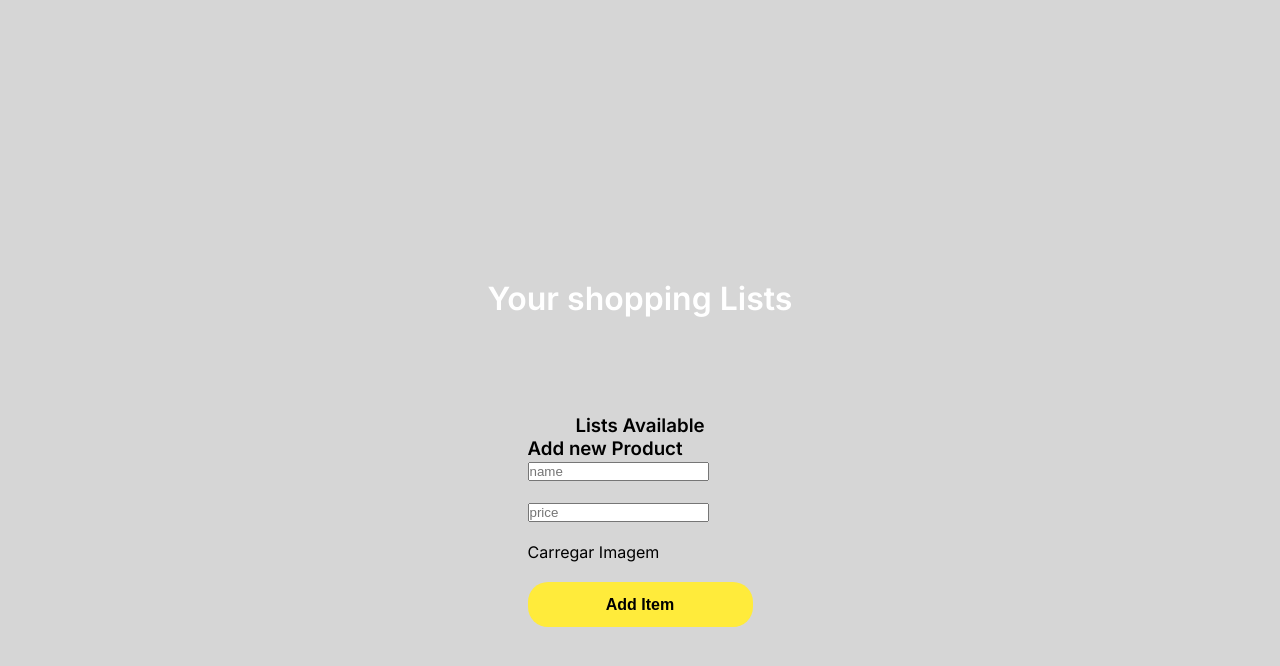
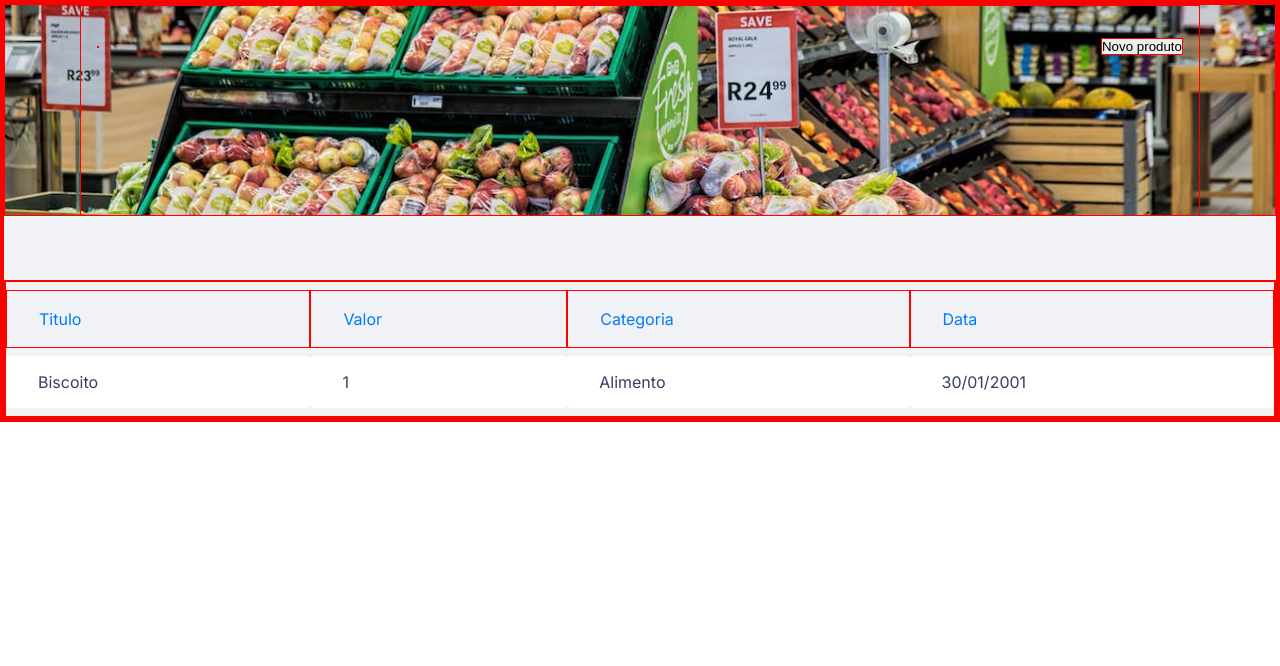
Before and after one commit to marclipe/grocery-list, a React (Create React App) app: page / in a window 1280 px wide. Shown: the top 666 px of the page. Built offline with nearby package versions, Linux system fonts and the light colour scheme.

Commit message:
STart Home and Products table

```diff
--- a/src/components/AddItem/AddItem.tsx
+++ /dev/null
@@ -1,75 +0,0 @@
-import { useContext, useState } from "react"
-import { ItemContext } from "../../context/contextItem"
-
-export const AddItem = () => {
-  const { dispatchUserEvent } = useContext(ItemContext);
-  const [ name, setName ] = useState('');
-  const [ price, setPrice ] = useState('');
-  const [ image, setImage ] = useState('')
-
-  const handleAddItem = () => {
-    const item = { id: Math.random(), name, price, image };
-    dispatchUserEvent({
-      type: 'ADD_ITEM',
-      payload: {newItem: item}
-    })
-  }
-
-  return (
-    <div>
-      <h3>Add new Product</h3>
-      <div>
-        <input
-          type="text"
-          value={name}
-          id="name"
-          onChange={(e) => {
-            setName(e.target.value);
-          }}
-          placeholder="name"
-        />
-      </div>
-      <br />
-      <div>
-        <input
-          type="text"
-          value={price}
-          id="price"
-          onChange={(e) => {
-            setPrice(e.target.value);
-          }}
-          placeholder="price"
-        />
-      </div>
-      <br />
-      <div>
-        <label htmlFor="imageUpload" className="custom-file-upload">
-          <span>Carregar Imagem</span>
-        </label>
-        <input
-          type="file"
-          accept="image/*"
-          id="imageUpload"
-          // value={image}
-          onChange={(e) => {
-            // setImage(e.target.value);
-            const selectedImage = e.target.files && e.target.files[0];;
-
-            if(selectedImage) {
-              const render = new FileReader()
-              render.onload = () => {
-                const imageDataURL = render.result as string
-                setImage(imageDataURL)
-              };
-              render.readAsDataURL(selectedImage)
-            }
-          }}
-          placeholder="image"
-          style={{ display: "none" }}
-        />
-      </div>
-      <br />
-      <button onClick={handleAddItem}>Add Item</button>
-    </div>
-  );
-}
--- /dev/null
+++ b/src/components/Header/index.tsx
@@ -0,0 +1,14 @@
+import './styles.scss'
+
+export function Header() {
+  return (
+    <header className='container__header'>
+      <div className='content__header'>
+        <img src="" alt="" />
+        <button /*onClick={}*/>
+          Novo produto
+        </button>
+      </div>
+    </header>
+  )
+}
--- /dev/null
+++ b/src/components/Header/styles.scss
@@ -0,0 +1,21 @@
+@import '../../global.scss';
+
+
+.container__header {
+  background-image: url('../../assets//images/grocery-header.jpg');
+  background-size: cover;
+  background-position: center center;
+  background-repeat: no-repeat;
+  width: 100%;
+  height: 212px;
+
+  .content__header {
+    max-width: 70rem;
+    margin: 0 auto;
+
+    padding: 2rem 1rem 10rem;
+    display: flex;
+    align-items: center;
+    justify-content: space-between;
+  }
+}
--- a/src/components/Item/Item.tsx
+++ /dev/null
@@ -1,30 +0,0 @@
-import { useContext } from "react"
-import { ItemContext } from "../../context/contextItem"
-import { ListItem } from "../../@types/listItem";
-
-interface ItemProps {
-  item: ListItem;
-}
-
-export function Item({ item }: ItemProps) {
-  const { dispatchUserEvent } = useContext(ItemContext)
-
-  const handleRemoveItem = () => {
-    dispatchUserEvent({
-      type: "REMOVE_ITEM",
-      payload: { itemId: item.id }
-    });
-  }
-
-  return (
-    <div className="item">
-      <h3>{item.name}</h3>
-      <h4>{item.price}</h4>
-      <div>
-        <img src={item.image} alt="" />
-      </div>
-
-      <button onClick={handleRemoveItem}>Delete item</button>
-    </div>
-  )
-}
--- a/src/components/ItemList/ItemList.tsx
+++ /dev/null
@@ -1,16 +0,0 @@
-import { useContext } from "react"
-import { ItemContext } from "../../context/contextItem"
-import { Item } from "../Item/Item"
-
-export const ItemList = () => {
-  const { items } = useContext(ItemContext);
-
-  return (
-    <div>
-      <h3>Lists Available</h3>
-      {items.map((item) => (
-        <Item key={item.id} item={item}></Item>
-      ))}
-    </div>
-  );
-};
--- /dev/null
+++ b/src/components/ProductsTable/index.tsx
@@ -0,0 +1,27 @@
+import './styles.scss'
+
+export function ProductsTable() {
+  return (
+    <div className="products__table-container ">
+      <table>
+        <thead>
+          <tr>
+            <th>Titulo</th>
+            <th>Valor</th>
+            <th>Categoria</th>
+            <th>Data</th>
+          </tr>
+        </thead>
+
+        <tbody>
+          <tr>
+            <td>Biscoito</td>
+            <td>1</td>
+            <td>Alimento</td>
+            <td>30/01/2001</td>
+          </tr>
+        </tbody>
+      </table>
+    </div>
+  );
+}
--- /dev/null
+++ b/src/components/ProductsTable/styles.scss
@@ -0,0 +1,27 @@
+@import '../../global.scss';
+
+.products__table-container {
+  margin-top: 4rem;
+
+  table {
+    width: 100%;
+    border-spacing: 0 0.5rem;
+
+    th {
+      color: $background-form;
+      font-weight: 400;
+      padding: 1rem 2rem;
+      text-align: left;
+      line-height: 1.5rem;
+    }
+
+    td {
+      padding: 1rem 2rem;
+      border: 0;
+      background-color: $color-text;
+      color: $color-text-two;
+      font-weight: 400;
+      border-radius: 0.25rem;
+    }
+  }
+}
--- a/src/global.scss
+++ b/src/global.scss
@@ -3,7 +3,7 @@
   padding: 0;
   box-sizing: border-box;
   text-decoration: none;
-  // border: 1px solid red;
+  border: 1px solid red;
 }
 
 html {
@@ -18,6 +18,7 @@ html {
 
 $primary-color: #FFEB3B;
 $color-text: #FFF;
+$color-text-two: #363F5F;
 $background: #131313;
 $background-list: #202020;
 $button: rgba(255, 235, 59, 0.87);
@@ -26,7 +27,7 @@ $font-inter: 'Inter', sans-serif;
 $background-form: #007bff;
 
 body {
-  background-color: $background;
+  // background-color: $background;
   -webkit-font-smoothing: antialiased;
 }
 
--- a/src/pages/Home/index.tsx
+++ b/src/pages/Home/index.tsx
@@ -1,57 +1,64 @@
+import { Header } from '../../components/Header';
+import { ProductsTable } from '../../components/ProductsTable';
 import './styles.scss'
-import imgCart from '../../assets/icons/cart.png'
-import { ItemContext } from '../../context/contextItem';
-import { useState } from 'react';
-import { ItemList } from '../../components/ItemList/ItemList';
-import { AddItem } from '../../components/AddItem/AddItem';
+// import imgCart from '../../assets/icons/cart.png'
+// import { ItemContext } from '../../context/contextItem';
+// import { useState } from 'react';
+// import { ItemList } from '../../components/ItemList/ItemList';
+// import { AddItem } from '../../components/AddItem/AddItem';
 
 interface ListItem {
   id: number;
 }
 
 export function Home() {
-  const [items, setItems] = useState<ListItem[]>([]);
+  // const [items, setItems] = useState<ListItem[]>([]);
 
-  type ActionType = "ADD_ITEM" | "REMOVE_ITEM";
+  // type ActionType = "ADD_ITEM" | "REMOVE_ITEM";
 
-  interface Action {
-    type: ActionType;
-    payload?: { newItem?: ListItem; itemId?: number };
-  }
+  // interface Action {
+  //   type: ActionType;
+  //   payload?: { newItem?: ListItem; itemId?: number };
+  // }
 
-  const dispatchUserEvent = (
-    action: Action
-  ) => {
-    switch (action.type) {
-      case "ADD_ITEM":
-        if (action.payload?.newItem) {
-          setItems([...items, action.payload.newItem]);
-        }
-        return;
-      case "REMOVE_ITEM":
-        if (action.payload?.itemId) {
-          setItems(items.filter((item) => item.id !== action.payload?.itemId));
-        }
-        return;
-      default:
-        return;
-    }
-  };
+  // const dispatchUserEvent = (
+  //   action: Action
+  // ) => {
+  //   switch (action.type) {
+  //     case "ADD_ITEM":
+  //       if (action.payload?.newItem) {
+  //         setItems([...items, action.payload.newItem]);
+  //       }
+  //       return;
+  //     case "REMOVE_ITEM":
+  //       if (action.payload?.itemId) {
+  //         setItems(items.filter((item) => item.id !== action.payload?.itemId));
+  //       }
+  //       return;
+  //     default:
+  //       return;
+  //   }
+  // };
 
   return (
 
-    <ItemContext.Provider value={{ items, dispatchUserEvent }}>
-      <main className='home-container'>
-        <h1>Your shopping Lists</h1>
-        {/* <img src={imgCart} alt="" />
-        <p>
-          You have not added any shopping lists <br /> Tap the button below to create one
-          now
-        </p>
-        <button><strong>+</strong> Create</button> */}
-        <ItemList/>
-        <AddItem/>
-      </main>
-    </ItemContext.Provider>
+      <section className='home__container '>
+        <Header />
+        <ProductsTable />
+      </section>
+
+    // <ItemContext.Provider value={{ items, dispatchUserEvent }}>
+    //   <main className='home-container'>
+    //     <h1>Your shopping Lists</h1>
+    //     {/* <img src={imgCart} alt="" />
+    //     <p>
+    //       You have not added any shopping lists <br /> Tap the button below to create one
+    //       now
+    //     </p>
+    //     <button><strong>+</strong> Create</button> */}
+    //     <ItemList/>
+    //     <AddItem/>
+    //   </main>
+    // </ItemContext.Provider>
   );
 }
--- a/src/pages/Home/styles.scss
+++ b/src/pages/Home/styles.scss
@@ -2,46 +2,50 @@
 $background-image: url('../../assets//images/little-empty-shopping-trolleys.jpg');
 $background-color: #000000b7;
 
-.home-container {
-  display: flex;
-  flex-direction: column;
-  justify-content: center;
-  align-items: center;
-  // background: linear-gradient($background-color, $background-color), $background-image;
-  background-color: rgba(255, 255, 255, 0.829);
-  background-repeat: no-repeat;
-  background-size: cover;
-  background-position: center;
-  height: 100vh;
+// .home-container {
+//   display: flex;
+//   flex-direction: column;
+//   justify-content: center;
+//   align-items: center;
+//   // background: linear-gradient($background-color, $background-color), $background-image;
+//   background-color: rgba(255, 255, 255, 0.829);
+//   background-repeat: no-repeat;
+//   background-size: cover;
+//   background-position: center;
+//   height: 100vh;
 
-  h1 {
-    margin: 6.625rem 0 6rem;
-    color: $color-text;
-  }
+//   h1 {
+//     margin: 6.625rem 0 6rem;
+//     color: $color-text;
+//   }
 
-  p {
-    color: $color-text;
-    font-size: 1rem;
-    font-weight: 400;
-    margin-bottom: 3.75rem;
-  }
+//   p {
+//     color: $color-text;
+//     font-size: 1rem;
+//     font-weight: 400;
+//     margin-bottom: 3.75rem;
+//   }
 
-  img {
-    width: 146px;
-    margin-bottom: 1.25rem;
-  }
+//   img {
+//     width: 146px;
+//     margin-bottom: 1.25rem;
+//   }
 
-  button {
-    font-size: 1rem;
-    width: 225px;
-    height: 45px;
-    font-weight: 600;
-    color: #000;
-    background-color: $primary-color;
-    border: none;
-    border-radius: 1.25rem;
-    .strong {
-      font-weight: 700;
-    }
-  }
+//   button {
+//     font-size: 1rem;
+//     width: 225px;
+//     height: 45px;
+//     font-weight: 600;
+//     color: #000;
+//     background-color: $primary-color;
+//     border: none;
+//     border-radius: 1.25rem;
+//     .strong {
+//       font-weight: 700;
+//     }
+//   }
+// }
+
+.home__container {
+  background-color: #F0F2F5;
 }
```
Also changed, not shown: src/components/SuccessModal/SuccessModal.tsx (deleted, +0 -26 lines), src/assets/images/grocery-header.jpg (added), src/components/SuccessModal/styles.scss (deleted).
